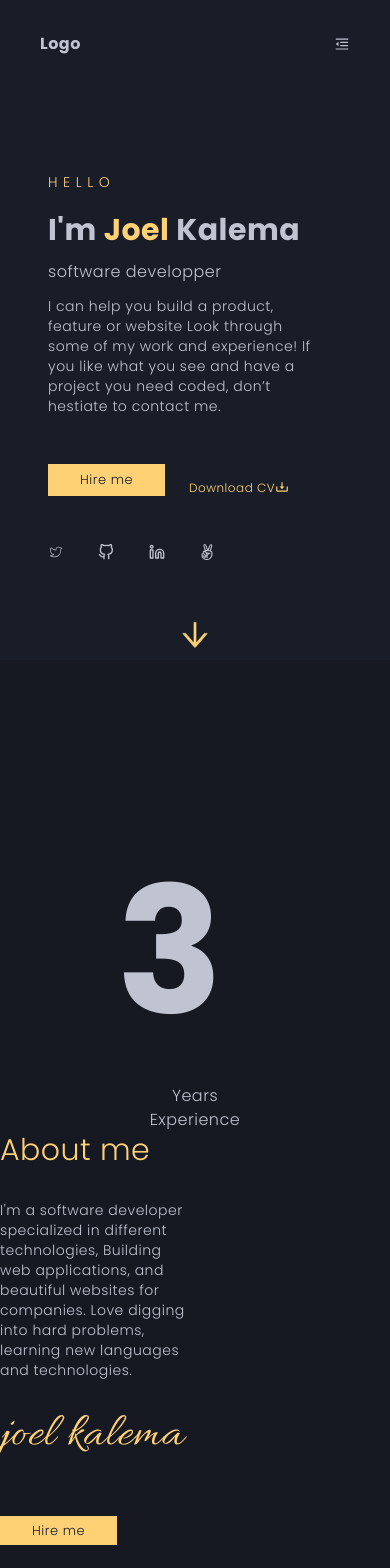
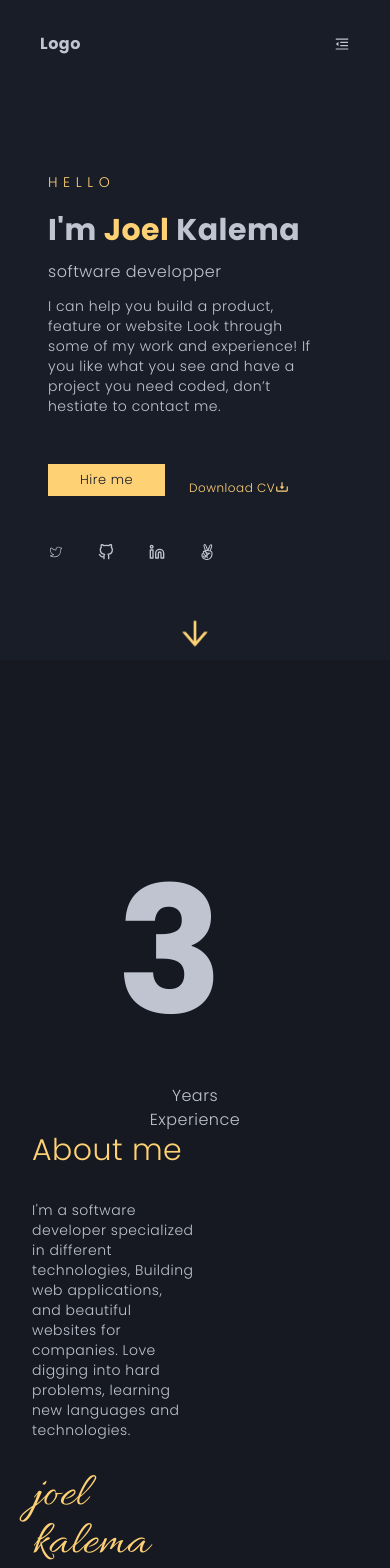
Before and after one commit to joel-kalema/me_with-nextjs, a Next.js app: page / in a window 390 px wide. Shown: the top 1568 px of the page. Built offline with nearby package versions, Linux system fonts and the light colour scheme.

Commit message:
fix about paddings

```diff
--- a/components/about.js
+++ b/components/about.js
@@ -9,8 +9,8 @@ export default function About (){
     }, []);
 
     return (
-        <div className='bg-[#161922] py-40 px:2 lg:px-60 md:px-24' data-aos="fade-up" data-aos-duration="1000">
-            <div className="flex flex-col md:flex-row px:2">
+        <div className='bg-[#161922] py-40 px-8 lg:px-60 md:px-24' data-aos="fade-up" data-aos-duration="1000">
+            <div className="flex flex-col md:flex-row">
                 <div className="lg:w-2/4 w-full text-center md:text-start md:w-2/5 lg:2/4"  data-aos="fade-up" data-aos-duration="1000">
                     <h1 className="text-[11rem] font-bold">3<span className="text-[#ffd175] animate-ping">.</span></h1>
                     <div>
--- a/pages/index.tsx
+++ b/pages/index.tsx
@@ -15,8 +15,8 @@ export default function Home() {
             <Header />
             <HomePage />
             <About />
-            {/* <Area />
-            <Portfolio />
+            {/* <Area /> */}
+            {/* <Portfolio />
             <Partenets />
             <Infos />
             <Footer /> */}
```
